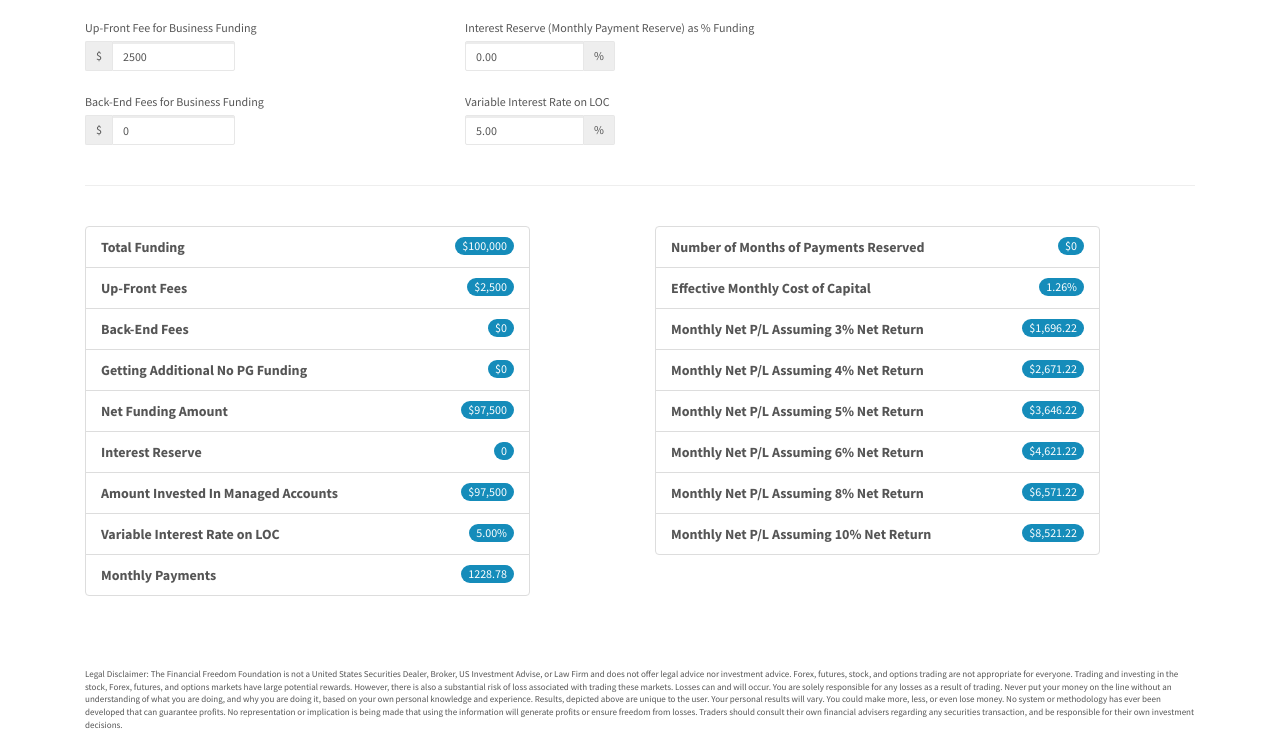
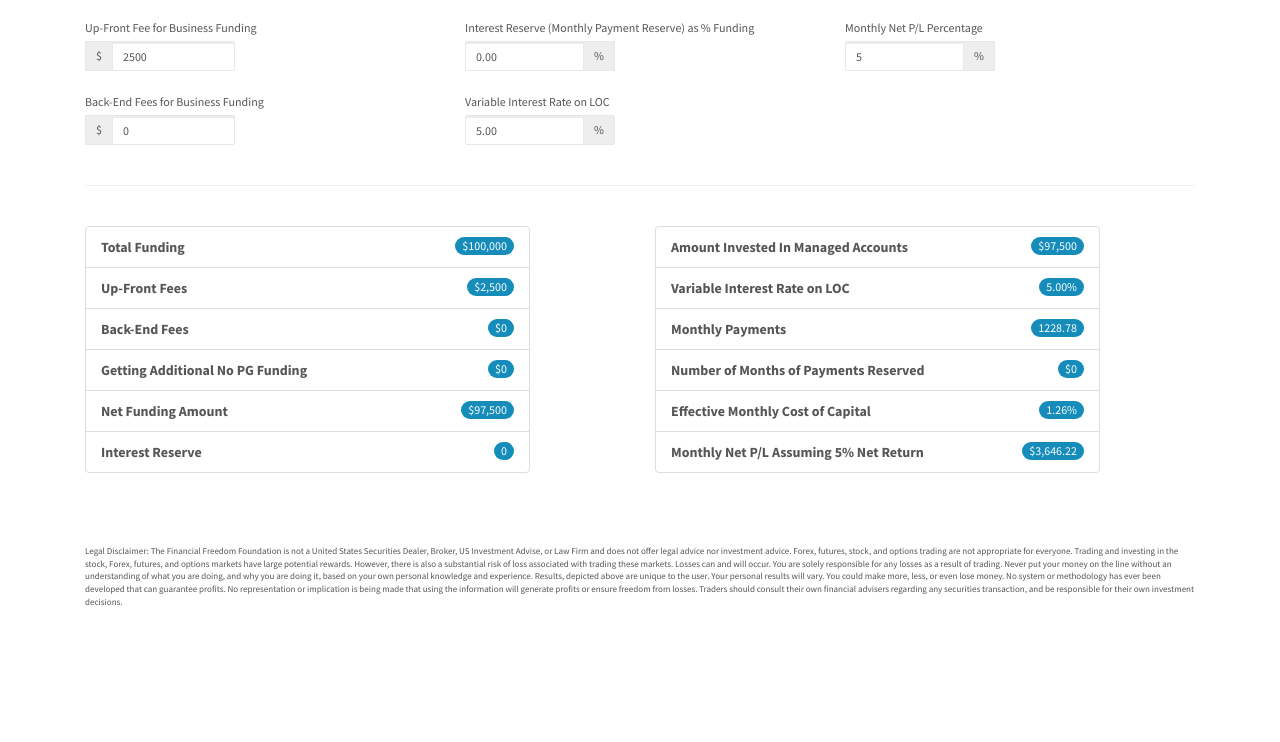
Before and after one commit to inphomercial/f3scripts, a plain HTML site: page index.html at #!/cashflow in a window 1280 px wide. Shown: the part 180-922 px from the top of the page. After the commit the page ends 800 px from the top, so only its background shows below. Drawn offline with Linux system fonts and the light colour scheme.

Commit message:
Removed menu, added Monthly Net pl, made one dynamic pl net return percentage field

```diff
--- a/index.html
+++ b/index.html
@@ -17,7 +17,7 @@
 
 <body>
 
-    <div class="navbar navbar-inverse navbar-fixed-top">
+    <!-- <div class="navbar navbar-inverse navbar-fixed-top">
         <div class="container">
             <div class="navbar-header">
                 <button type="button" class="navbar-toggle" data-toggle="collapse" data-target=".navbar-collapse">
@@ -30,7 +30,7 @@
                 <li><a href="#moneymanage"><i class="fa fa-home"></i> Personal Money Management</a></li>
             </ul>
         </div>
-    </div>
+    </div> -->
 
     <div class="container" class="row">
         <div class="col-xs-12">
--- a/js/Controllers/cashflow_controller.js
+++ b/js/Controllers/cashflow_controller.js
@@ -19,6 +19,9 @@ F3ScriptsApp.controller('cashflowController', function($scope, CalculationServic
 	$scope.loan_amortization_empty = false;
 
 	$scope.variable_interest_rate_loc = "5.00";
+
+	$scope.pl_percentage = 5;
+	$scope.pl_percentage_empty = false;
 
 	$scope.monthlyPayments = function()
 	{
@@ -148,6 +151,17 @@ F3ScriptsApp.controller('cashflowController', function($scope, CalculationServic
 		}
 	});
 
+	$scope.$watch('pl_percentage', function() {
+		if($scope.pl_percentage == 0)
+		{
+			$scope.pl_percentage_empty = true;
+		}
+		else
+		{
+			$scope.pl_percentage_empty = false;
+		}
+	});
+
 	$scope.interestReserveCheckIfWhole = function()
 	{
 		if(!isNaN(parseFloat($scope.interest_reserve)))
--- a/views/cashflow.html
+++ b/views/cashflow.html
@@ -49,6 +49,12 @@
   				<span class="input-group-addon">Years</span>
   				<input type="text" class="form-control" ng-model="loan_amortization">
 			</div>
+			<br>
+			<label class="font-small">Monthly Net P/L Percentage</label>
+		    <div class="input-group input-group-sm input-small" ng-class="{true: 'has-error', false: ''}[pl_percentage_empty]">
+  				<input type="text" class="form-control" ng-model="pl_percentage">
+  				<span class="input-group-addon">%</span>
+			</div>
 		</div>
 	</div>
 
@@ -81,6 +87,11 @@
 			    <span class="badge">{{ interestReserve() | number }}</span>
 			    <strong>Interest Reserve</strong>
 			  </li>
+			</ul>
+		</div>
+		<div class="col-xs-1"></div>
+		<div class="col-xs-5">
+			<ul class="list-group">
 				<li class="list-group-item">
 				    <span class="badge">${{ amountInvestedInManagedAccounts() | number }}</span>
 				    <strong>Amount Invested In Managed Accounts</strong>
@@ -93,11 +104,6 @@
 				    <span class="badge">{{ monthlyPayments() }}</span>
 				    <strong>Monthly Payments</strong>
 			  	</li>
-			</ul>
-		</div>
-		<div class="col-xs-1"></div>
-		<div class="col-xs-5">
-			<ul class="list-group">
 			  	<li class="list-group-item">
 				    <span class="badge">${{ monthsOfPaymentsReserved() | number }}</span>
 				    <strong>Number of Months of Payments Reserved</strong>
@@ -107,10 +113,10 @@
 				    <strong>Effective Monthly Cost of Capital</strong>
 			  	</li>
 			  	<li class="list-group-item">
-			    <span class="badge">${{ monthlyNetPL(3) | number }}</span>
-			    <strong>Monthly Net P/L Assuming 3% Net Return</strong>
+				    <span class="badge">${{ monthlyNetPL(pl_percentage) | number }}</span>
+				    <strong>Monthly Net P/L Assuming {{ pl_percentage }}% Net Return</strong>
 			  	</li>
-			  <li class="list-group-item">
+			  <!-- <li class="list-group-item">
 			    <span class="badge">${{ monthlyNetPL(4) | number }}</span>
 			    <strong>Monthly Net P/L Assuming 4% Net Return</strong>
 			  </li>
@@ -129,7 +135,7 @@
 			  <li class="list-group-item">
 			    <span class="badge">${{ monthlyNetPL(10) | number}}</span>
 			    <strong>Monthly Net P/L Assuming 10% Net Return</strong>
-			  </li>
+			  </li> -->
 			</ul>
 		</div>
 	</div>
```
Lines whose indentation alone changed are shown as unchanged.
